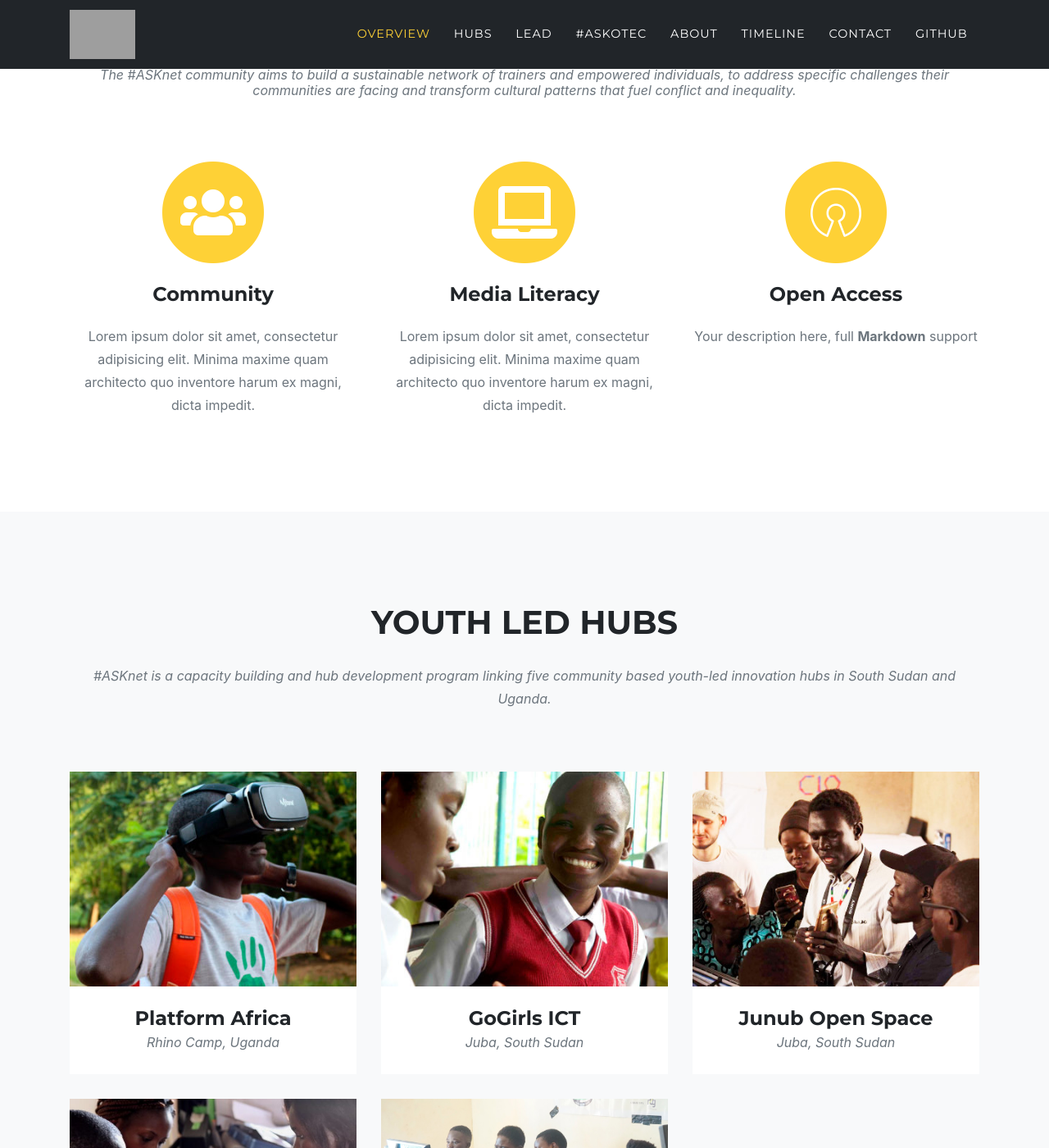
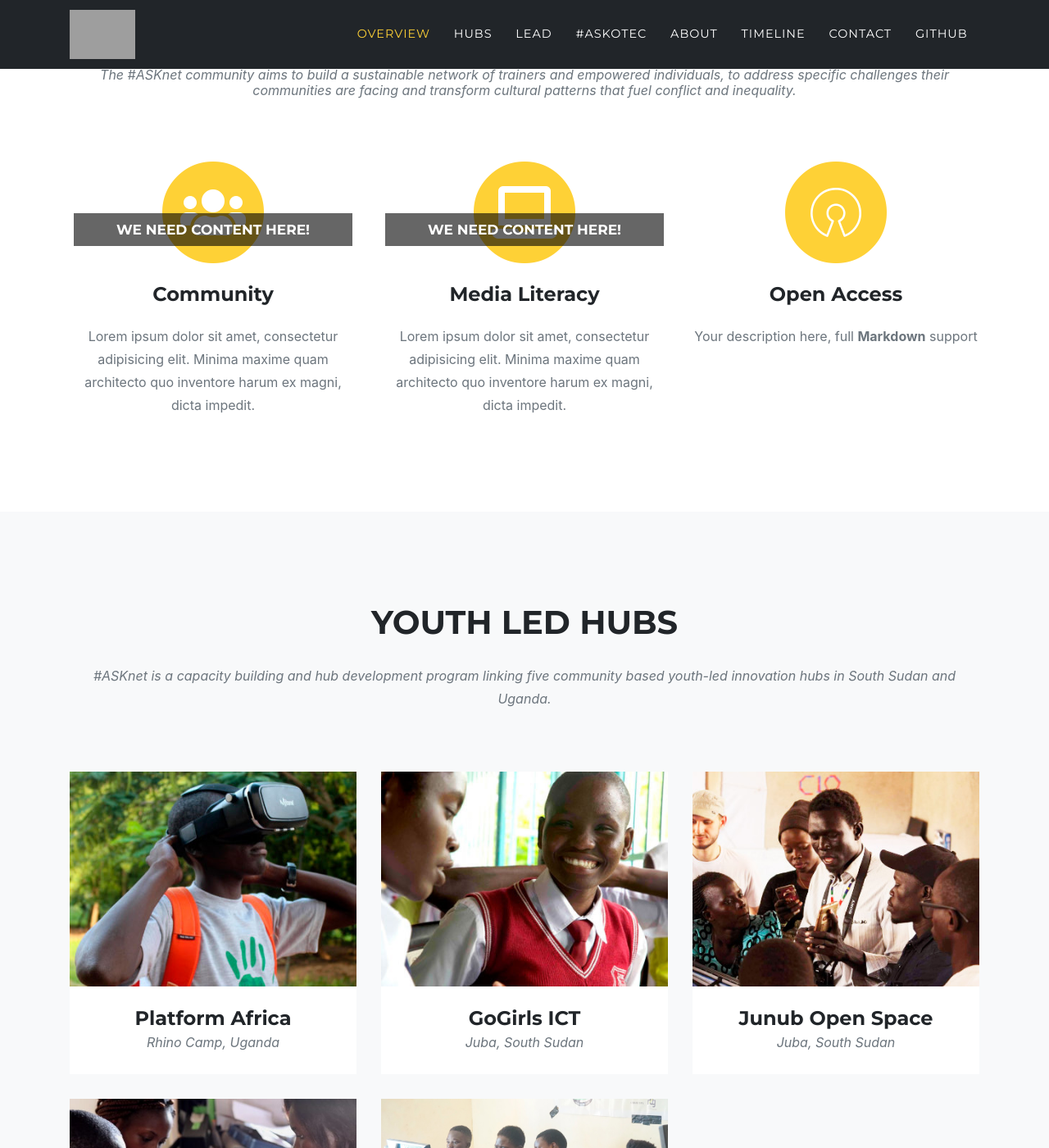
Before and after one commit to ASKnetCommunity/ASKnet.Community, a Jekyll site: the page built from index.md, in a window 1280 px wide and 1400 px high, scrolled down 1106 px. Shown: the whole window at 82% size. Built offline with Jekyll 4.4.1, drawn with Linux system fonts in a browser that asks for light colours; some web fonts are replaced; grey boxes are pictures that could not be loaded.

Commit message:
added submit content area

```diff
--- a/_data/sitetext.yml
+++ b/_data/sitetext.yml
@@ -24,9 +24,11 @@ en: &DEFAULT_EN
       - title: "Community"
         desc: "Lorem ipsum dolor sit amet, consectetur adipisicing elit. Minima maxime quam architecto quo inventore harum ex magni, dicta impedit."
         icon: fas fa-users #find more at https://fontawesome.com/icons
+        submit: https://github.com/ASKnetCommunity/ASKnet.Community/issues/new
       - title: "Media Literacy"
         desc: "Lorem ipsum dolor sit amet, consectetur adipisicing elit. Minima maxime quam architecto quo inventore harum ex magni, dicta impedit."
         icon: fas fa-laptop
+        submit: https://github.com/ASKnetCommunity/ASKnet.Community/issues/new
       - title: "Open Access"
         desc: "Your description here, full **Markdown** support"
         icon: fab fa-osi
--- a/_includes/services.html
+++ b/_includes/services.html
@@ -13,13 +13,19 @@
 
       <div class="row text-center">
 	  {% for service in site.data.sitetext[site.locale].services.list %}
-        <div class="col-md-4">
+        <div class="col-md-4{% if service.submit %} sc{% endif %}">
           <span class="fa-stack fa-4x">
             <i class="fas fa-circle fa-stack-2x text-primary"></i>
             <i class="{{ service.icon | default: "fas fa-shopping-cart" }} fa-stack-1x fa-inverse"></i>
           </span>
           <h4 class="service-heading">{{ service.title | markdownify }}</h4>
-          {% if service.desc %}<div class="text-muted">{{ service.desc | markdownify }}</div>{% endif %}
+          {% if service.desc %}<div class="text-muted desc">{{ service.desc | markdownify }}</div>{% endif %}
+          {% if service.submit %}
+          <div class="sc-overlay">
+            <h2>We need content here!</h2>
+            <a class="info" href="{{ service.submit }}">Submit Content</a>
+          </div>
+          {% endif %}
         </div>
 	  {% endfor %}
       </div>
--- a/_sass/base/_page.scss
+++ b/_sass/base/_page.scss
@@ -69,3 +69,83 @@ img::selection {
 img::-moz-selection {
   background: transparent;
 }
+
+// Submit Content
+
+.sc {
+  cursor: pointer;
+  transition: 0.5s;
+}
+
+.sc:hover span, .sc:hover h4, .sc:hover .desc {
+  opacity: 0.3;
+  filter: alpha(opacity=60);
+  -webkit-transform: translate3d(0,0,0);
+  transform: translate3d(0,0,0);
+  transition: 0.5s;
+}
+
+.sc .sc-overlay {
+  width: 100%;
+  height: 100%;
+  position: absolute;
+  overflow: hidden;
+  top: 0;
+  left: 0;
+  -webkit-transition: all 0.4s  cubic-bezier(0.88,-0.99, 0, 1.81);
+  transition: all 0.4s  cubic-bezier(0.88,-0.99, 0, 1.81);
+}
+.sc .sc-overlay h2 {
+  color: #fff;
+  margin: 20px 20px;
+  text-transform: uppercase;
+  text-align: center;
+  position: relative;
+  font-size: 17px;
+  padding: 10px;
+  background: rgba(0,0,0,0.6);
+  -webkit-transform: translateY(45px);
+  -ms-transform: translateY(45px);
+  transform: translateY(45px);
+  -webkit-transition: all 0.4s  cubic-bezier(0.88,-0.99, 0, 1.81);
+  transition: all 0.4s  cubic-bezier(0.88,-0.99, 0, 1.81);
+}
+.sc .sc-overlay a.info {
+  display: inline-block;
+  text-decoration: none;
+  color: #212121;
+  border: 1px solid #212121;
+  text-transform: uppercase;
+  background-color: transparent;
+  opacity: 0;
+  filter: alpha(opacity=0);
+  -webkit-transform: scale(0);
+  -ms-transform: scale(0);
+  transform: scale(0);
+  -webkit-transition: all 0.4s  cubic-bezier(0.88,-0.99, 0, 1.81);
+  transition: all 0.4s  cubic-bezier(0.88,-0.99, 0, 1.81);
+  font-weight: normal;
+  font-size: 20px;
+  padding: 55px 80px;
+  margin: 10px 20px;
+}
+.sc:hover .sc-overlay {
+  background-color: rgba(254,211,54,0.7);
+}
+.sc:hover .sc-overlay h2 {
+  opacity: 1;
+  -webkit-transform: translateY(5px);
+  -ms-transform: translateY(5px);
+  transform: translateY(5px);
+  background: rgba(0,0,0,0.9);
+}
+.sc:hover .sc-overlay a.info {
+  opacity: 1;
+  filter: alpha(opacity=100);
+  -webkit-transform: scale(1);
+  -ms-transform: scale(1);
+  transform: scale(1);
+}
+.sc:hover .sc-overlay a.info:hover {
+  box-shadow: 0 0 5px #212121;
+}
```
